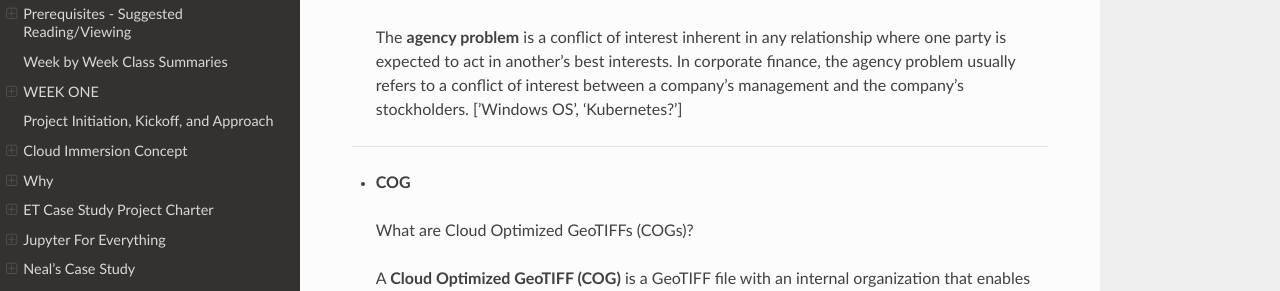
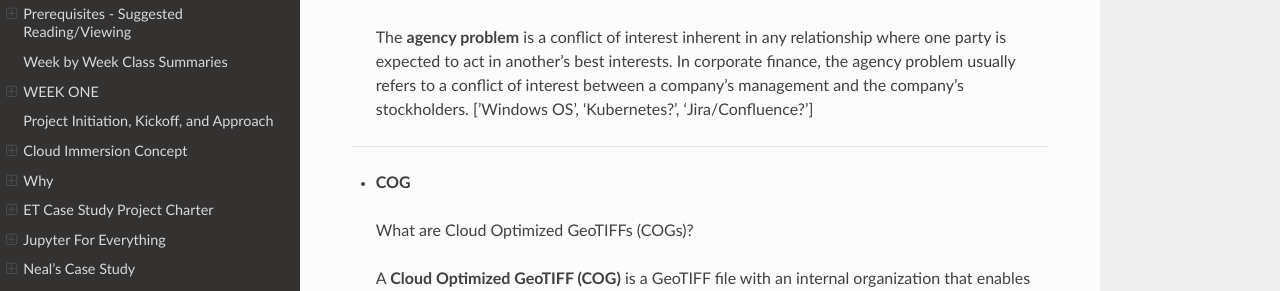
Before and after one commit to tonybutzer/harmony, a Sphinx documentation site: the page built from documentation/source/13glossary.md, in a window 1280 px wide and 900 px high. Shown: the part 207-498 px from the top of the window. Built offline with Sphinx 7.4.7 and the Read the Docs theme 2.0.0, drawn with Linux system fonts in a browser that asks for light colours; pages that are not in the unit, such as notebooks, are missing from menus.

Commit message:
automatic git update from Makefile

```diff
--- a/documentation/source/13glossary.md
+++ b/documentation/source/13glossary.md
@@ -2,7 +2,7 @@
 
 ---
 - **Agency Problem:**
-> The **agency problem** is a conflict of interest inherent in any relationship where one party is expected to act in another's best interests. In corporate finance, the agency problem usually refers to a conflict of interest between a company's management and the company's stockholders.  ['Windows OS', 'Kubernetes?']
+> The **agency problem** is a conflict of interest inherent in any relationship where one party is expected to act in another's best interests. In corporate finance, the agency problem usually refers to a conflict of interest between a company's management and the company's stockholders.  ['Windows OS', 'Kubernetes?', 'Jira/Confluence?']
 
 ---
 - **COG**
```
